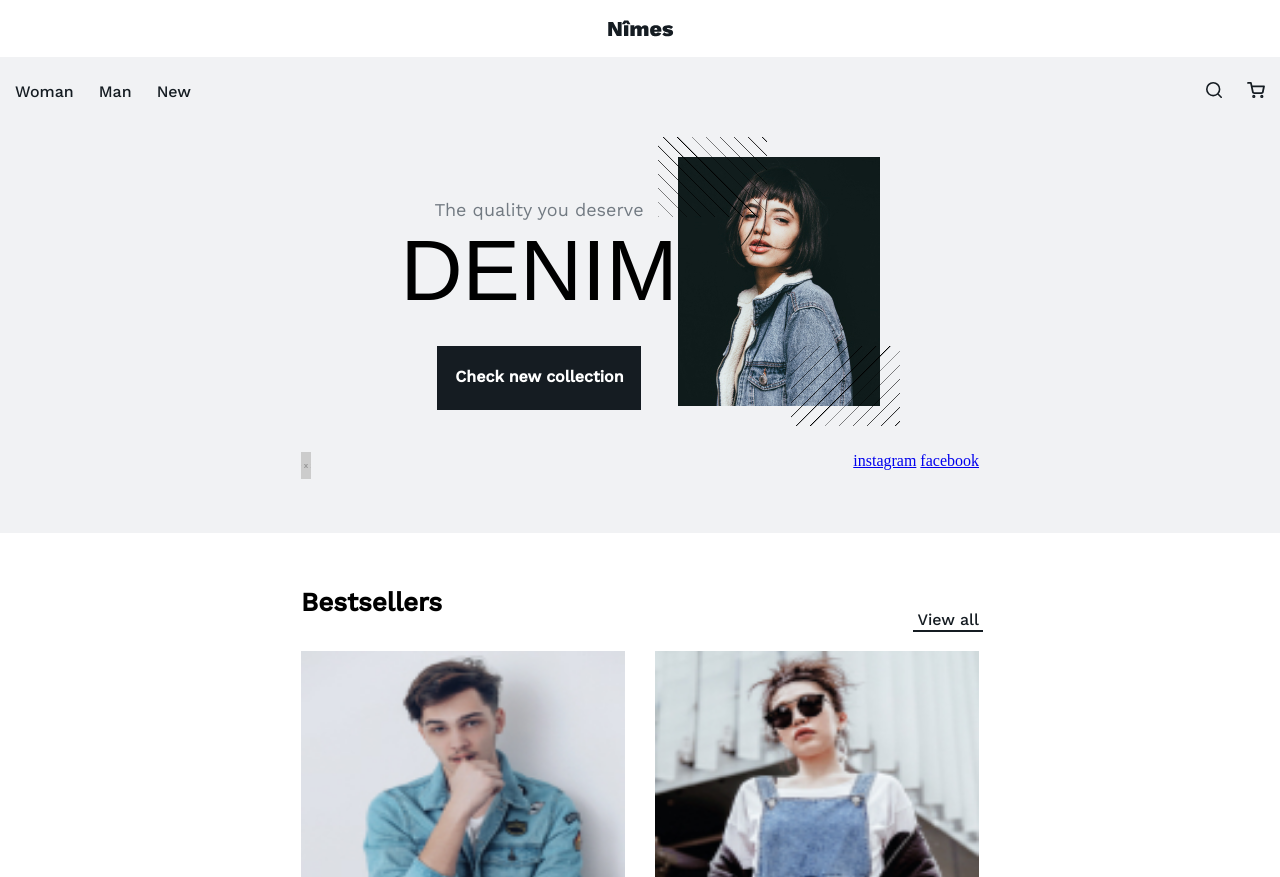
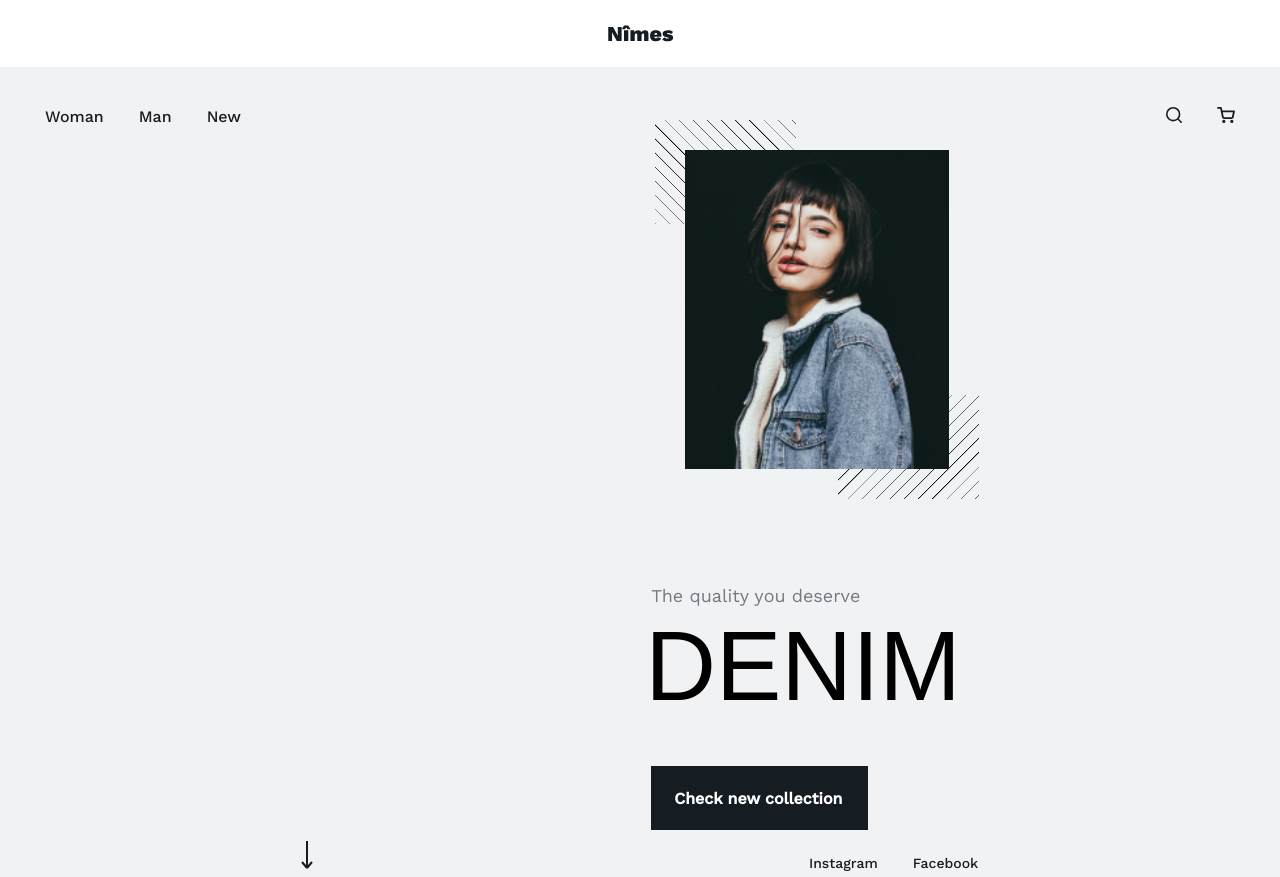
Before and after one commit to movmovbaby/denim, a website: page source/index.html in a window 1280 px wide. Shown: the top 877 px of the page. Drawn offline with nearby package versions, Linux system fonts and the light colour scheme; files that its build step writes are made by us from their sources; placeholder pictures from the web are drawn by us; a web font is replaced by a local one.

Commit message:
Хедер, навигация и промо-блок на планшетном разрешении, иконки

```diff
--- a/source/index.html
+++ b/source/index.html
@@ -59,8 +59,7 @@
           <a class="button promo__button" href="catalog.html">Check new collection</a>
         </div>
         <div class="promo__links">
-          <a class="promo__links-bestsellers" href="#"><img src="https://via.placeholder.com/10x27"
-              alt="Arrow down"></a>
+          <a class="promo__links-bestsellers" href="#"><img src="/img/icons/arrow-down-tablet.svg" alt="Arrow down"></a>
           <div class="promo__links-social-wrapper">
             <a class="promo__links-social" href="instagram.com">instagram</a>
             <a class="promo__links-social" href="facebook.com">facebook</a>
@@ -147,9 +146,9 @@
             </a>
           </li>
           <li class="page-footer__nav-item nav-item"><a class="nav-item__link" href="#">Sitemap</a></li>
+          <li class="page-footer__nav-item nav-item"><a class="nav-item__link" href="#">Shop</a></li>
+          <li class="page-footer__nav-item nav-item"><a class="nav-item__link" href="#">Service</a></li>
           <li class="page-footer__nav-item nav-item"><a class="nav-item__link" href="#">Delivery</a></li>
-          <li class="page-footer__nav-item nav-item"><a class="nav-item__link" href="#">Service</a></li>
-          <li class="page-footer__nav-item nav-item"><a class="nav-item__link" href="#">Shop</a></li>
           <li class="page-footer__nav-item nav-item"><a class="nav-item__link" href="#">Contacts</a></li>
         </ul>
       </nav>
--- a/source/sass/blocks/main-nav/main-nav.scss
+++ b/source/sass/blocks/main-nav/main-nav.scss
@@ -8,12 +8,23 @@
   padding-right: 15px;
   background-color: $light-grey;
   padding-bottom: 40px;
+
+  @media (min-width: $tablet-width) {
+    padding-top: 40px;
+    padding-bottom: 10px;
+    padding-left: 45px;
+    padding-right: 45px;
+  }
 }
 
 .main-nav__list {
   list-style: none;
   display: flex;
   gap: 25px;
+
+  @media (min-width: $tablet-width) {
+    gap: 35px;
+  }
 
   @media (min-width: $desktop-width) {
     flex-direction: column;
--- a/source/sass/blocks/page-header/page-header.scss
+++ b/source/sass/blocks/page-header/page-header.scss
@@ -10,6 +10,11 @@
   align-items: center;
   padding-bottom: 20px;
   padding-top: 20px;
+
+  @media (min-width: $tablet-width) {
+    padding-bottom: 25px;
+    padding-top: 25px;
+  }
 }
 
 .main-nav {
--- a/source/sass/blocks/promo/promo.scss
+++ b/source/sass/blocks/promo/promo.scss
@@ -2,6 +2,11 @@
   background-color: $light-grey;
   padding-top: 15px;
   padding-bottom: 13px;
+
+  @media (min-width: $tablet-width) {
+    padding-top: 13px;
+    padding-bottom: 3px;
+  }
 }
 
 .promo__wrapper {
@@ -15,6 +20,8 @@
 
   @media (min-width: $tablet-width) {
     flex-direction: row-reverse;
+    align-items: flex-start;
+    justify-content: flex-start;
   }
 }
 
@@ -52,10 +59,38 @@
       transparent 10px
     );
   }
+
+  @media (min-width: $tablet-width) {
+    display: flex;
+    justify-self: center;
+    margin-right: 30px;
+    margin-left: 49px;
+
+    &::after,
+    &::before {
+      width: 141px;
+      height: 104px;
+    }
+
+    &::after {
+      top: 245px;
+      left: 153px;
+    }
+
+    &::before {
+      bottom: 245px;
+      right: 153px;
+    }
+  }
 }
 
 .promo__img {
   z-index: 1;
+
+  @media (min-width: $tablet-width) {
+    width: 264px;
+    height: 319px;
+  }
 }
 
 .promo__text {
@@ -63,6 +98,13 @@
   flex-direction: column;
   align-items: center;
   justify-content: space-between;
+
+  @media (min-width: $tablet-width) {
+    justify-content: flex-start;
+    align-items: flex-start;
+    margin-left: 11px;
+    margin-right: 18px;
+  }
 }
 
 .promo__slogan {
@@ -72,6 +114,11 @@
   font-weight: normal;
   font-size: 18px;
   line-height: 21px;
+
+  @media (min-width: $tablet-width) {
+    padding-top: 74px;
+    margin-bottom: -12px;
+  }
 }
 
 .promo__header {
@@ -82,15 +129,29 @@
   line-height: 100px;
   text-transform: uppercase;
   margin-bottom: 26px;
+
+  @media (min-width: $tablet-width) {
+    font-size: 98px;
+    line-height: 144px;
+    margin-left: -6px;
+    margin-bottom: 28px;
+  }
 }
 
 .promo__button {
-  padding: 21px 17px 24px 18px;
+  display: inline-flex;
+  /* padding: 21px 17px 24px 18px; */
+  justify-content: center;
+  align-items: center;
   font-family: "Work Sans", "Arial", "Helvetica", sans-serif;
   font-style: normal;
   font-weight: bold;
   font-size: 16px;
   line-height: 19px;
+
+  @media (min-width: $tablet-width) {
+    padding: 23px 26px 22px 23px;
+  }
 }
 
 .promo__links {
@@ -105,9 +166,34 @@
 }
 
 .promo__links-social-wrapper {
-  @media (min-width: $desktop-width) {
+  @media (min-width: $tablet-width) {
     display: flex;
     flex-wrap: wrap;
+    width: 170px;
+    margin-top: 25px;
+    gap: 35px;
+  }
+
+  @media (min-width: $desktop-width) {
     flex-direction: column;
   }
 }
+
+.promo__links-social {
+  @media (min-width: $tablet-width) {
+    font-family: "Work Sans", "Arial", "Helvetica", sans-serif;
+    font-style: normal;
+    font-weight: 500;
+    font-size: 14px;
+    line-height: 16px;
+    text-decoration: none;
+    text-transform: capitalize;
+    color: $main-dark;
+  }
+}
+
+.promo__links-bestsellers {
+  @media (min-width: $tablet-width) {
+    margin-top: 11px;
+  }
+}
```
Also changed, not shown: source/img/icons/arrow-down-tablet.svg (added), source/img/icons/cart-tablet.svg (added), source/img/icons/logo-tablet.svg (added), source/img/icons/search-tablet.svg (added).
